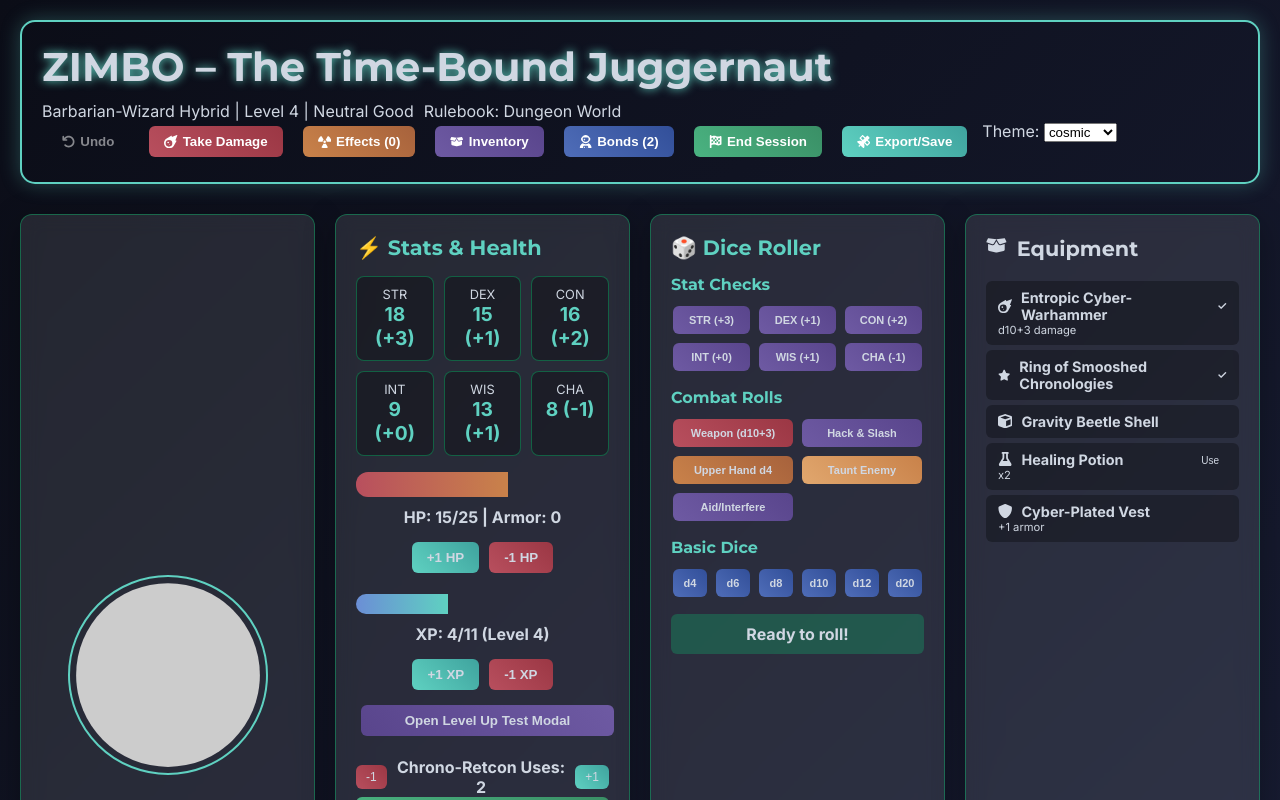
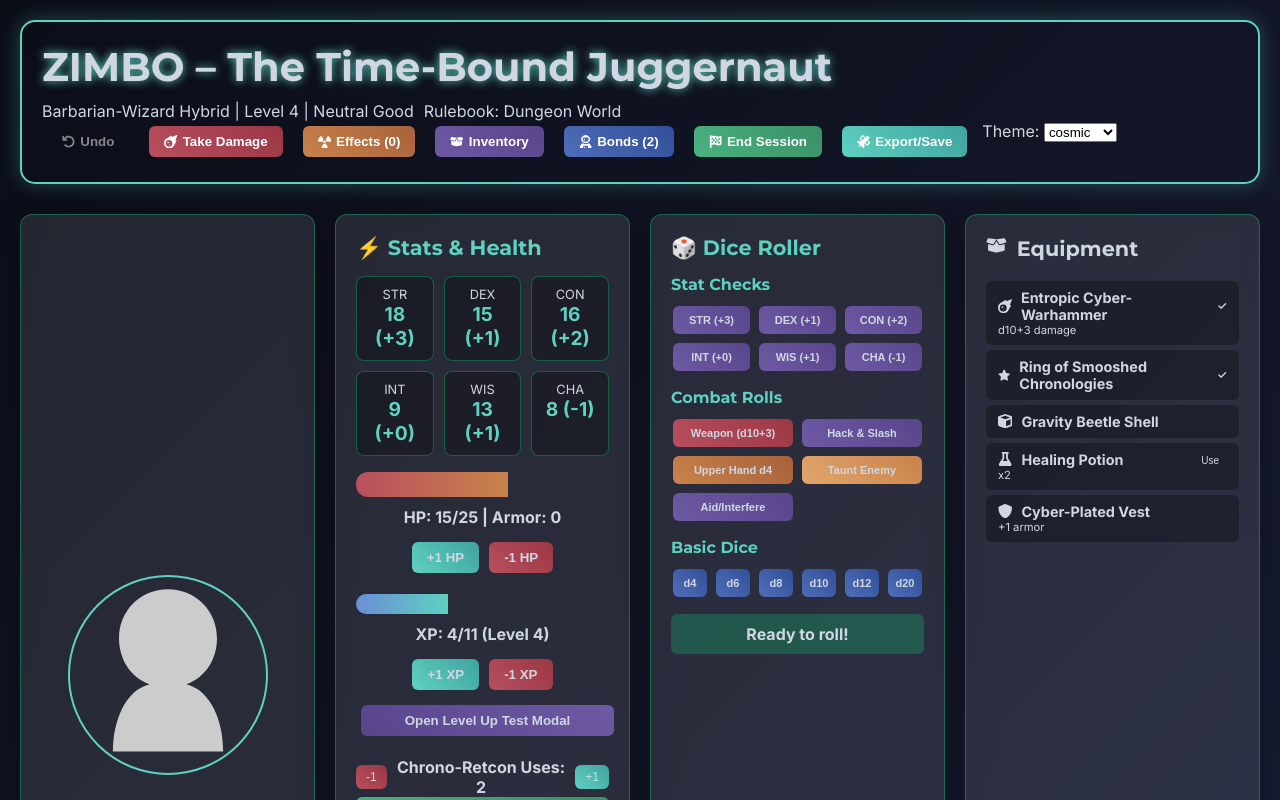
Before and after one commit to thwoom/zimbo-tauri-character-sheet, a React (Vite) app: page / in a window 1280 px wide. Shown: the top 800 px of the page. Built offline with nearby package versions, Linux system fonts and the light colour scheme.

Commit message:
feat: add svg avatar with status overlays

```diff
--- a/src/components/CharacterAvatar.jsx
+++ b/src/components/CharacterAvatar.jsx
@@ -2,17 +2,59 @@ import React from 'react';
 import useStatusEffects from '../hooks/useStatusEffects.js';
 import styles from './CharacterAvatar.module.css';
 
-export default function CharacterAvatar({ character }) {
-  const { getStatusEffectImage, getActiveVisualEffects } =
-    useStatusEffects(character, () => {});
+export default function CharacterAvatar({ character, onPortraitClick }) {
+  const { getActiveVisualEffects } = useStatusEffects(character, () => {});
+
+  const handleActivate = () => {
+    if (onPortraitClick) onPortraitClick();
+  };
+
+  const handleKeyDown = (e) => {
+    if (e.key === 'Enter' || e.key === ' ') {
+      e.preventDefault();
+      e.stopPropagation();
+      handleActivate();
+    }
+  };
 
   return (
     <div className={`${styles.avatarContainer} ${getActiveVisualEffects()}`}>
-      <img
-        src={getStatusEffectImage()}
-        alt="Character avatar"
+      <svg
         className={styles.avatar}
-      />
+        role="img"
+        aria-label="Character avatar"
+        tabIndex={0}
+        onClick={handleActivate}
+        onKeyDown={handleKeyDown}
+        viewBox="0 0 64 64"
+      >
+        <defs>
+          <radialGradient id="lowHpGradient">
+            <stop offset="0%" stopColor="rgba(255,0,0,0.4)" />
+            <stop offset="70%" stopColor="transparent" />
+          </radialGradient>
+          <filter id="desaturate">
+            <feColorMatrix type="saturate" values="0" />
+          </filter>
+          <pattern id="hexPattern" width="10" height="8.66" patternUnits="userSpaceOnUse">
+            <path
+              d="M5 0l5 2.89v5.77l-5 2.89-5-2.89V2.89z"
+              fill="none"
+              stroke="rgba(0,255,255,0.6)"
+              strokeWidth="1"
+            />
+          </pattern>
+        </defs>
+        <g className={styles.silhouette}>
+          <path d="M32 4c-9 0-16 7-16 16 0 7 4 13 10 15-4 1-7 4-9 8-2 4-3 9-3 14h36c0-5-1-10-3-14-2-4-5-7-9-8 6-2 10-8 10-15 0-9-7-16-16-16z" />
+        </g>
+        <g className={styles.lowHpLayer}>
+          <circle cx="32" cy="32" r="30" fill="url(#lowHpGradient)" />
+        </g>
+        <g className={styles.shieldLayer}>
+          <circle cx="32" cy="32" r="30" fill="url(#hexPattern)" />
+        </g>
+      </svg>
     </div>
   );
 }
--- a/src/components/CharacterAvatar.module.css
+++ b/src/components/CharacterAvatar.module.css
@@ -15,6 +15,34 @@
   max-width: 200px;
   border-radius: 50%;
   border: 2px solid var(--color-accent);
+  cursor: pointer;
+}
+
+.avatar:focus {
+  outline: 2px solid var(--color-accent);
+  outline-offset: 4px;
+}
+
+.silhouette {
+  fill: #ccc;
+}
+
+.lowHpLayer,
+.shieldLayer {
+  opacity: 0;
+  pointer-events: none;
+}
+
+:global(.low-hp-overlay) .lowHpLayer {
+  opacity: 1;
+}
+
+:global(.shielded-overlay) .shieldLayer {
+  opacity: 0.6;
+}
+
+:global(.stunned-overlay) .silhouette {
+  filter: url('#desaturate');
 }
 
 /* Status Effect Overlays */
--- a/src/hooks/useStatusEffects.js
+++ b/src/hooks/useStatusEffects.js
@@ -1,9 +1,4 @@
 import { headerGradients } from '../styles/colorMap.js';
-
-export const statusEffectImageMap = {
-  default: '/avatars/default.svg',
-  poisoned: '/avatars/poisoned.svg',
-};
 
 export default function useStatusEffects(character, setCharacter) {
   const statusEffects = character.statusEffects;
@@ -15,6 +10,9 @@ export default function useStatusEffects(character, setCharacter) {
     shocked: 'shocked-overlay',
     frozen: 'frozen-overlay',
     blessed: 'blessed-overlay',
+    lowHp: 'low-hp-overlay',
+    stunned: 'stunned-overlay',
+    shielded: 'shielded-overlay',
   };
 
   const getActiveVisualEffects = () => {
@@ -51,21 +49,11 @@ export default function useStatusEffects(character, setCharacter) {
     return headerGradients.default;
   };
 
-  const getStatusEffectImage = () => {
-    for (const effect of Object.keys(statusEffectImageMap)) {
-      if (effect !== 'default' && statusEffects.includes(effect)) {
-        return statusEffectImageMap[effect];
-      }
-    }
-    return statusEffectImageMap.default;
-  };
-
   return {
     statusEffects,
     debilities,
     getActiveVisualEffects,
     getHeaderColor,
-    getStatusEffectImage,
     toggleStatusEffect,
     toggleDebility,
   };
```
Also changed, not shown: 1 other file (tests, documents, lock files or other folders).
